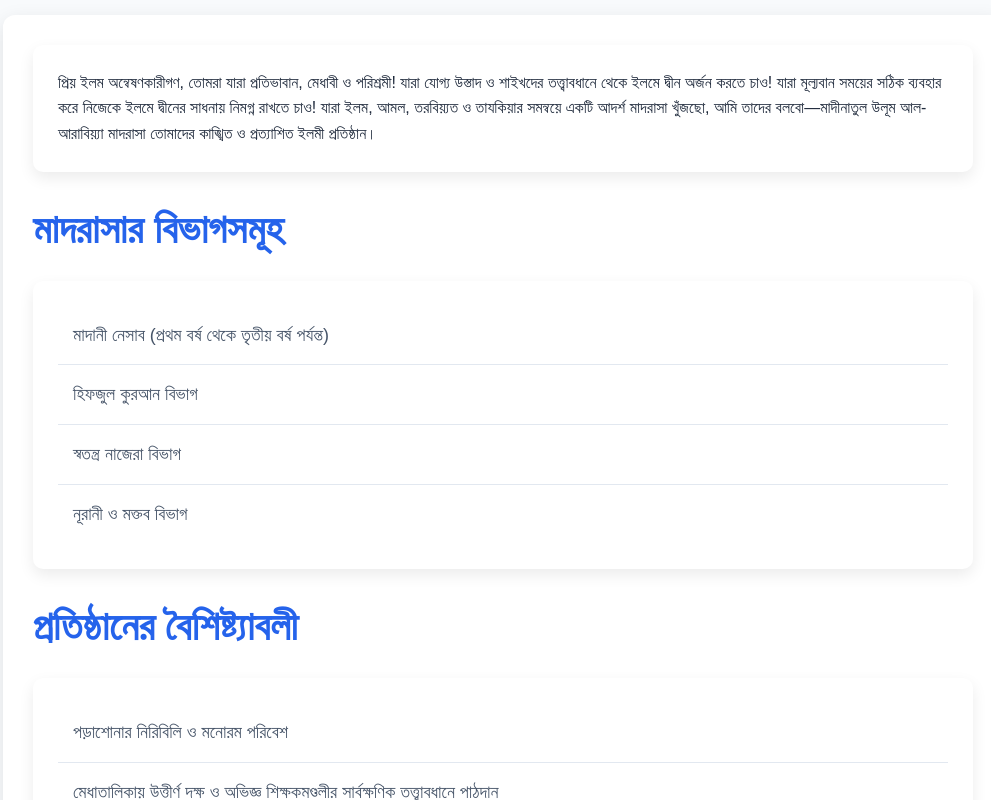
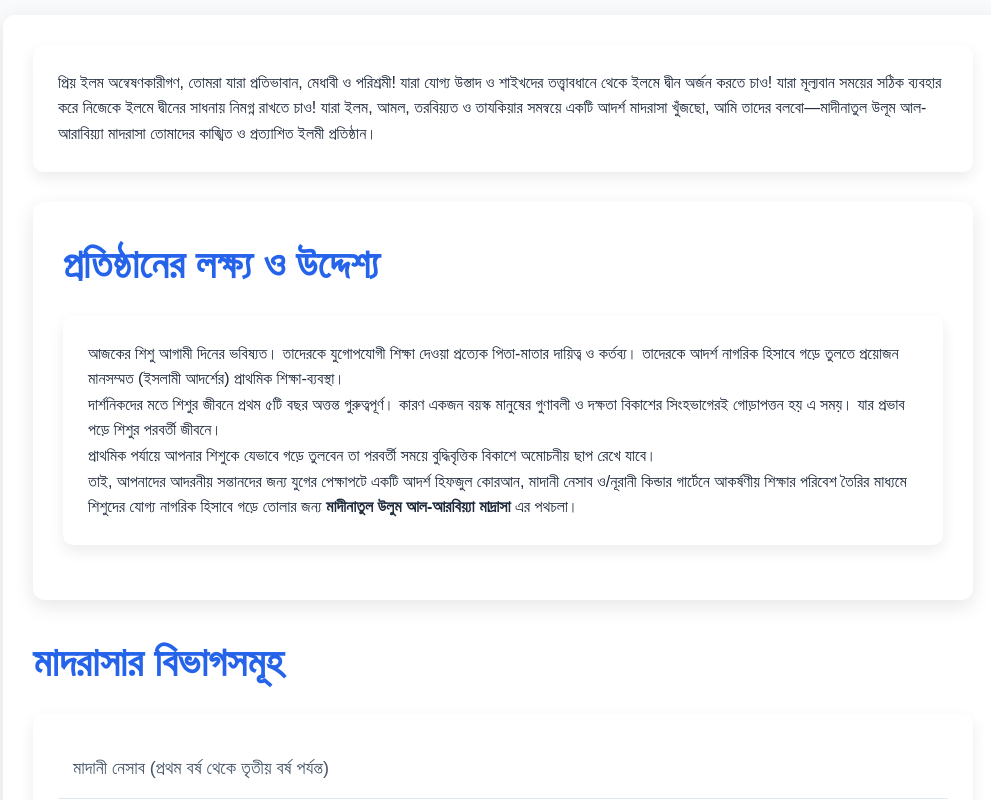
Before and after one commit to aabdullahsayed/check, a plain HTML site: page index.html in a window 1280 px wide. Shown: the part 571-1371 px from the top of the page, without its empty margins (137-1128 px from the left). Drawn offline with Linux system fonts and the light colour scheme.

Commit message:
Update index.html

```diff
--- a/index.html
+++ b/index.html
@@ -378,13 +378,29 @@ html {
     <a href="#">সচরাচর জিজ্ঞাসা (FAQ)</a>
 </div>
 
-
     <!-- Main Content -->
     <div class="section">
         <div class="card">
             <p>প্রিয় ইলম অন্বেষণকারীগণ,
 তোমরা যারা প্রতিভাবান, মেধাবী ও পরিশ্রমী! যারা যোগ্য উস্তাদ ও শাইখদের তত্ত্বাবধানে থেকে ইলমে দ্বীন অর্জন করতে চাও! যারা মূল্যবান সময়ের সঠিক ব্যবহার করে নিজেকে ইলমে দ্বীনের সাধনায় নিমগ্ন রাখতে চাও! যারা ইলম, আমল, তরবিয়্যত ও তাযকিয়ার সমন্বয়ে একটি আদর্শ মাদরাসা খুঁজছো, আমি তাদের বলবো—মাদীনাতুল উলূম আল-আরাবিয়্যা মাদরাসা তোমাদের কাঙ্খিত ও প্রত্যাশিত ইলমী প্রতিষ্ঠান।</p>
         </div>
+
+
+<div id="vision" class="section">
+    <h2 class="section-title">প্রতিষ্ঠানের লক্ষ্য ও উদ্দেশ্য</h2>
+    <div class="card">
+        <p>আজকের শিশু আগামী দিনের ভবিষ্যত। তাদেরকে যুগোপযোগী শিক্ষা দেওয়া প্রত্যেক পিতা-মাতার দায়িত্ব ও কর্তব্য। তাদেরকে আদর্শ নাগরিক হিসাবে গড়ে তুলতে প্রয়োজন মানসম্মত (ইসলামী আদর্শের) প্রাথমিক শিক্ষা-ব্যবস্থা।</p>
+
+        <p>দার্শনিকদের মতে শিশুর জীবনে প্রথম ৫টি বছর অত্তন্ত গুরুত্বপূর্ণ। কারণ একজন বয়স্ক মানুষের গুণাবলী ও দক্ষতা বিকাশের সিংহভাগেরই গোড়াপত্তন হয় এ সময়। যার প্রভাব পড়ে শিশুর পরবর্তী জীবনে।</p>
+
+        <p>প্রাথমিক পর্যায়ে আপনার শিশুকে যেভাবে গড়ে তুলবেন তা পরবর্তী সময়ে বুদ্ধিবৃত্তিক বিকাশে অমোচনীয় ছাপ রেখে যাবে।</p>
+
+        <p>তাই, আপনাদের আদরনীয় সন্তানদের জন্য যুগের পেক্ষাপটে একটি আদর্শ হিফজুল কোরআন, মাদানী নেসাব ও/নূরানী কিন্ডার গার্টেনে আকর্ষণীয় শিক্ষার পরিবেশ তৈরির মাধ্যমে শিশুদের যোগ্য নাগরিক হিসাবে গড়ে তোলার জন্য <strong>মাদীনাতুল উলুম আল-আরবিয়্যা মাদ্রাসা</strong> এর পথচলা।</p>
+    </div>
+</div>
+
+
+
 
         <h2 class="section-title">মাদরাসার বিভাগসমূহ</h2>
         <div class="card">
```
